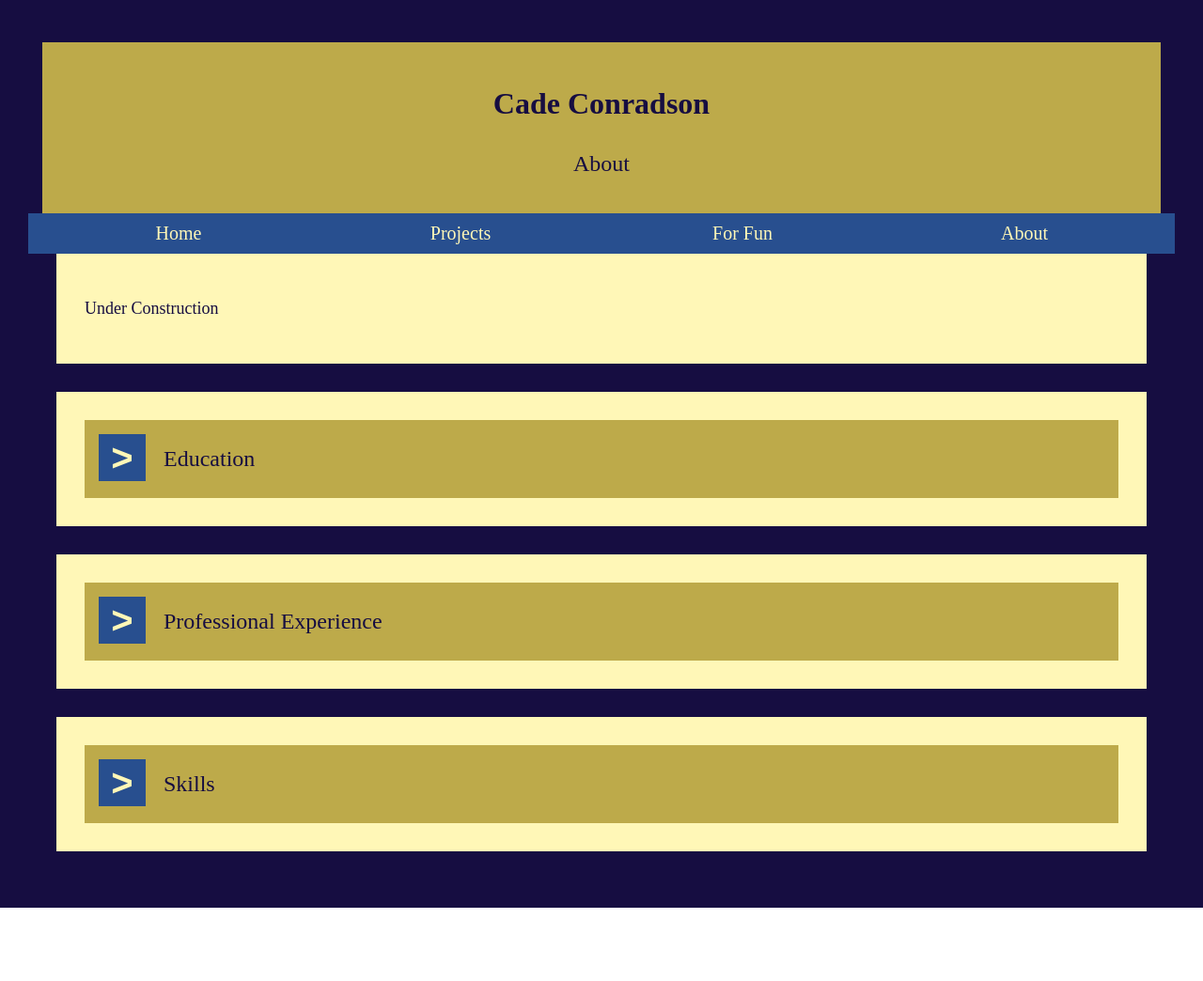
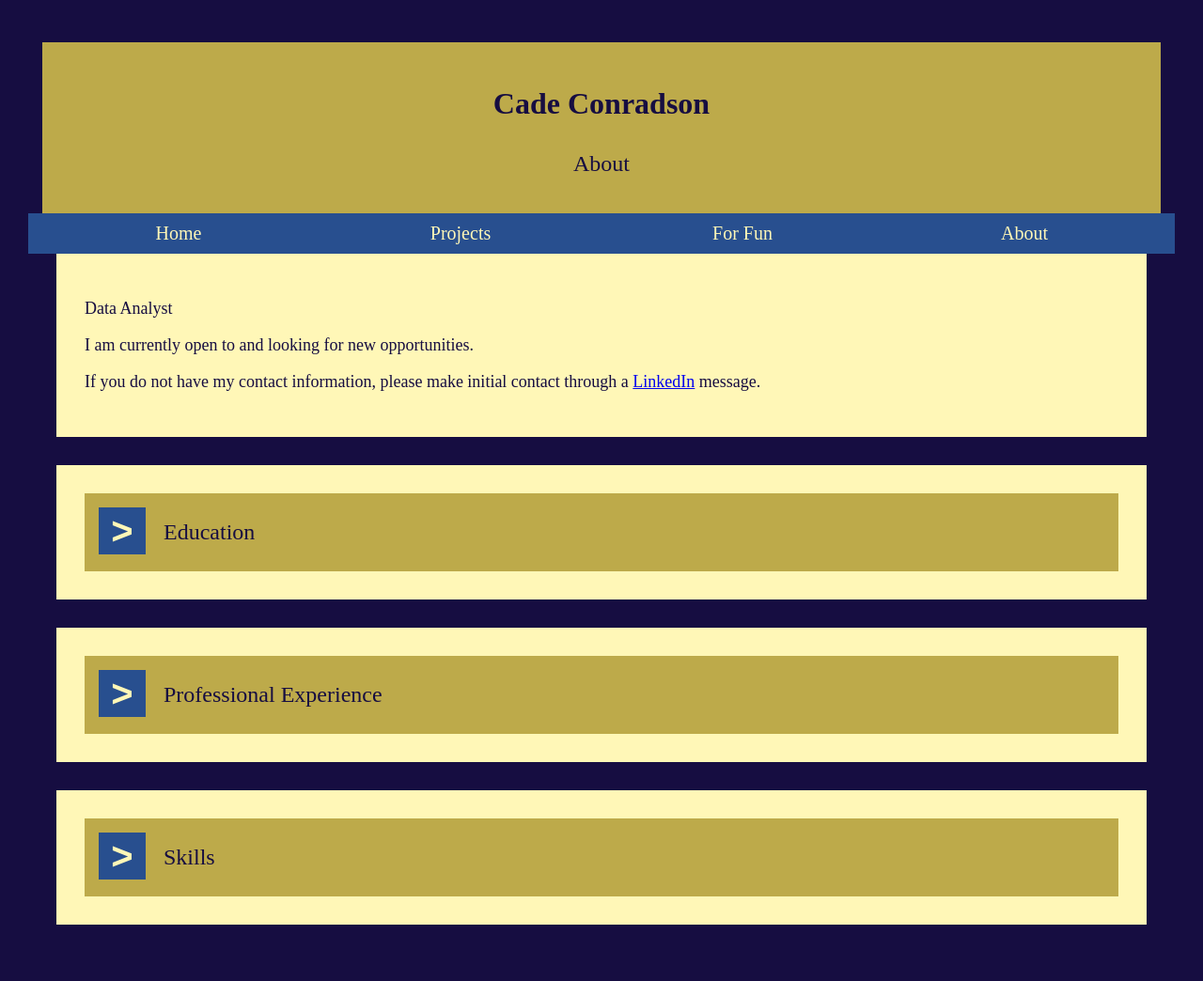
Before and after one commit to cconradson/cconradson.github.io, a Jekyll site: the page built from about.html, in a window 1280 px wide. Shown: the whole page at 94% size. Built offline with Jekyll 4.4.1, drawn with Linux system fonts in a browser that asks for light colours; before the commit the page ends 966 px from its top, so only the background shows below that.

Commit message:
about intro

```diff
--- a/about.html
+++ b/about.html
@@ -55,7 +55,9 @@ skillClosed = true;
 </script>
 
 <div class="body">
-	<p>Under Construction</p>
+	<p>Data Analyst</p>
+	<p>I am currently open to and looking for new opportunities.</p>
+	<p>If you do not have my contact information, please make initial contact through a <a href="https://www.linkedin.com/in/cade-conradson-636745171/">LinkedIn</a> message.</p>
 </div>
 
 <div class="body">
```
